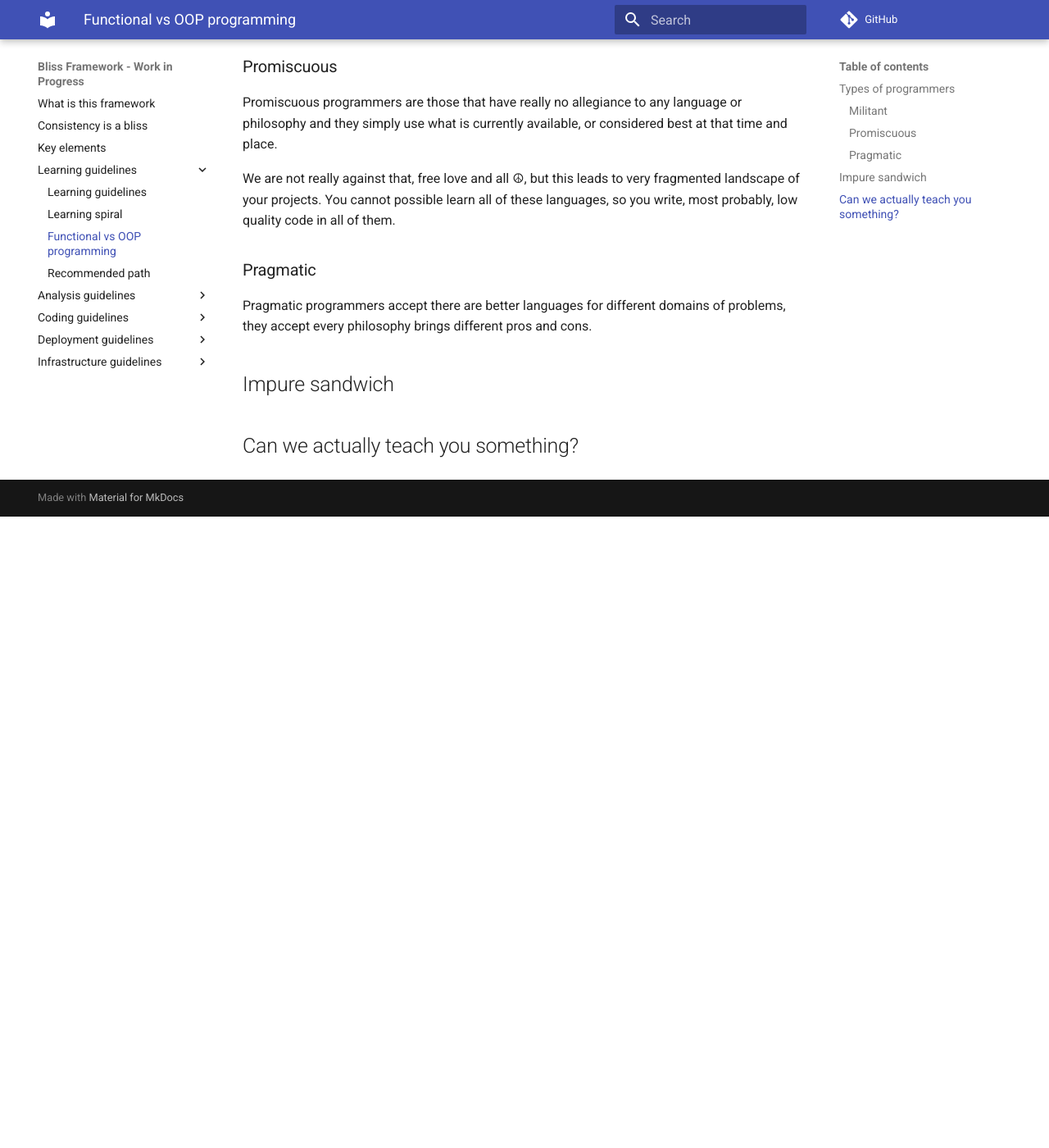
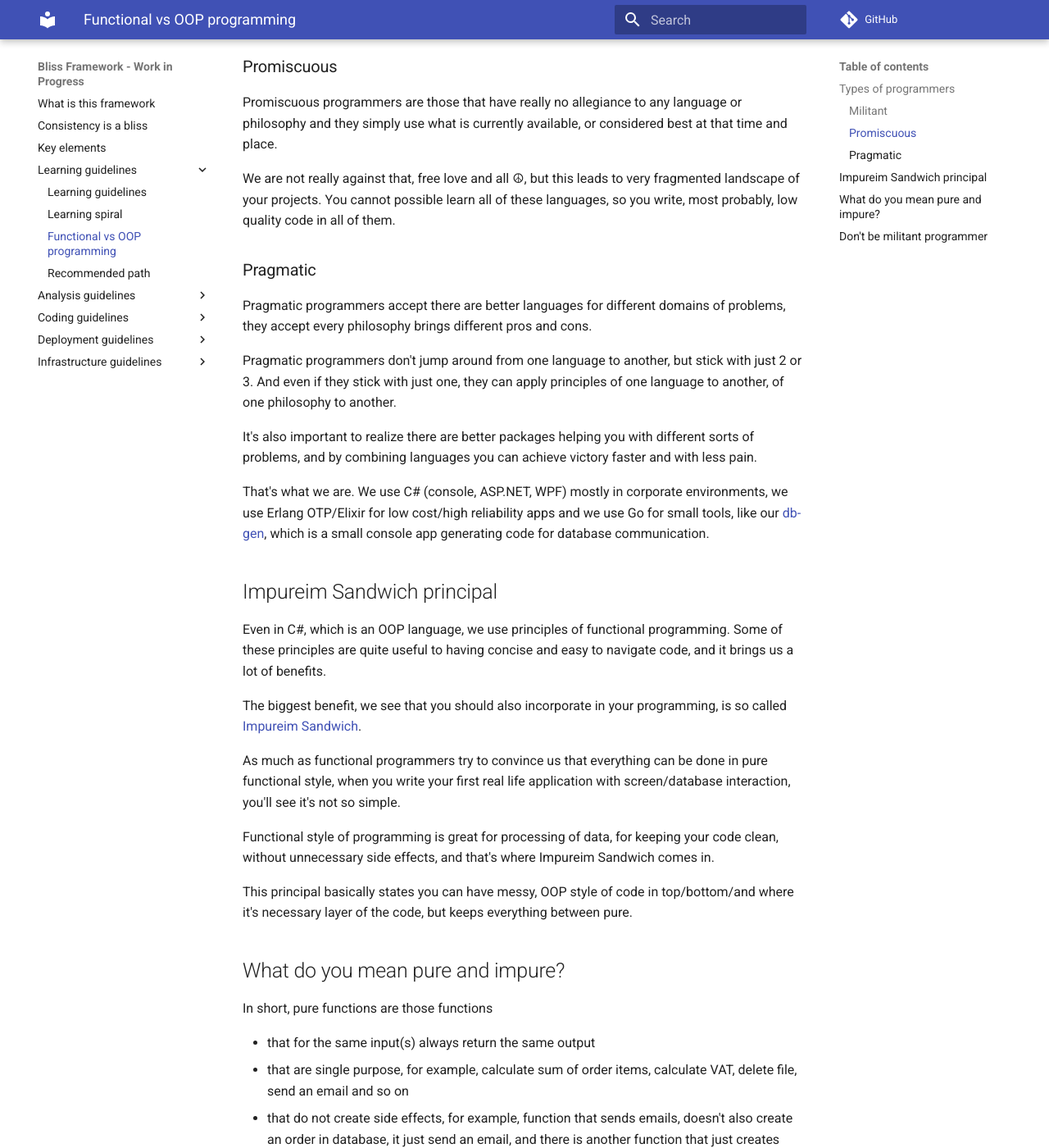
Before and after one commit to bliss-framework/web, an MkDocs documentation site: the page built from docs/learning-guidelines/functional-vs-OOP-programming.md, in a window 1280 px wide and 1400 px high, scrolled down 863 px. Shown: the whole window at 82% size. Built offline with MkDocs 1.6.1 and Material for MkDocs 9.7.7, drawn with Linux system fonts in a browser that asks for light colours; comment, search, counter and statistics services are not loaded; before the commit the page ends 1493 px from its top, so only the background shows below that; some of the changed text lies outside the part shown.

Commit message:
- functional-vs-OOP-programming.md

```diff
--- a/docs/learning-guidelines/functional-vs-OOP-programming.md
+++ b/docs/learning-guidelines/functional-vs-OOP-programming.md
@@ -31,9 +31,43 @@ We are not really against that, free love and all ☮, but this leads to very fr
 
 Pragmatic programmers accept there are better languages for different domains of problems, they accept every philosophy brings different pros and cons.
 
+Pragmatic programmers don't jump around from one language to another, but stick with just 2 or 3. And even if they stick with just one, they can apply principles of one language to another, of one philosophy to another.
 
-## Impure sandwich
+It's also important to realize there are better packages helping you with different sorts of problems, and by combining languages you can achieve victory faster and with less pain.
 
+That's what we are. We use C# (console, ASP.NET, WPF) mostly in corporate environments, we use Erlang OTP/Elixir for low cost/high reliability apps and we use Go for small tools, like our [db-gen](https://github.com/KeenMate/db-gen), which is a small console app generating code for database communication.
 
+## Impureim Sandwich principal
 
-## Can we actually teach you something?
+Even in C#, which is an OOP language, we use principles of functional programming. Some of these principles are quite useful to having concise and easy to navigate code, and it brings us a lot of benefits.
+
+The biggest benefit, we see that you should also incorporate in your programming, is so called [Impureim Sandwich](https://www.destroyallsoftware.com/screencasts/catalog/functional-core-imperative-shell).
+
+As much as functional programmers try to convince us that everything can be done in pure functional style, when you write your first real life application with screen/database interaction, you'll see it's not so simple.
+
+Functional style of programming is great for processing of data, for keeping your code clean, without unnecessary side effects, and that's where Impureim Sandwich comes in.
+
+This principal basically states you can have messy, OOP style of code in top/bottom/and where it's necessary layer of the code, but keeps everything between pure.
+
+## What do you mean pure and impure?
+
+In short, pure functions are those functions
+
+- that for the same input(s) always return the same output
+- that are single purpose, for example, calculate sum of order items, calculate VAT, delete file, send an email and so on
+- that do not create side effects, for example, function that sends emails, doesn't also create an order in database, it just send an email, and there is another function that just creates order
+
+Impure functions, are also necessary
+
+- they usually combine pure functions to greater functional blocks, for example, create an order, send email about it, clean user's basket
+- they are not single purpose, they combine single purpose methods to complex process
+
+## Don't be militant programmer
+
+So don't be a militant programmer that sticks to just one thing, you'll just make your life harder than it has to be.
+
+As you'll see, our code structure is mostly written in pure style, but we are not afraid of impure methods, they also need to exist.
+
+!!! note "Remember"
+
+    Use the tool that is right for the job, don't stick to hammer.
```
Also changed, not shown: 1 other file.
